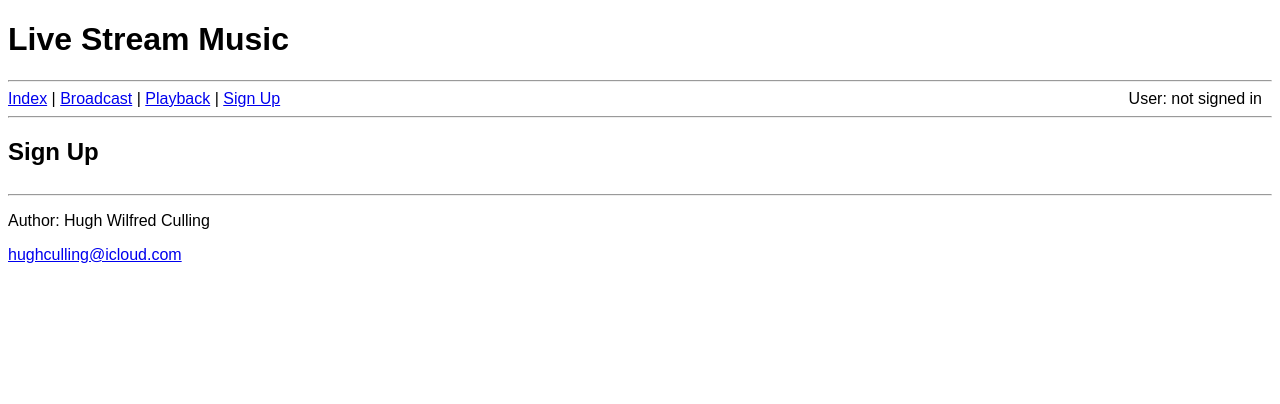
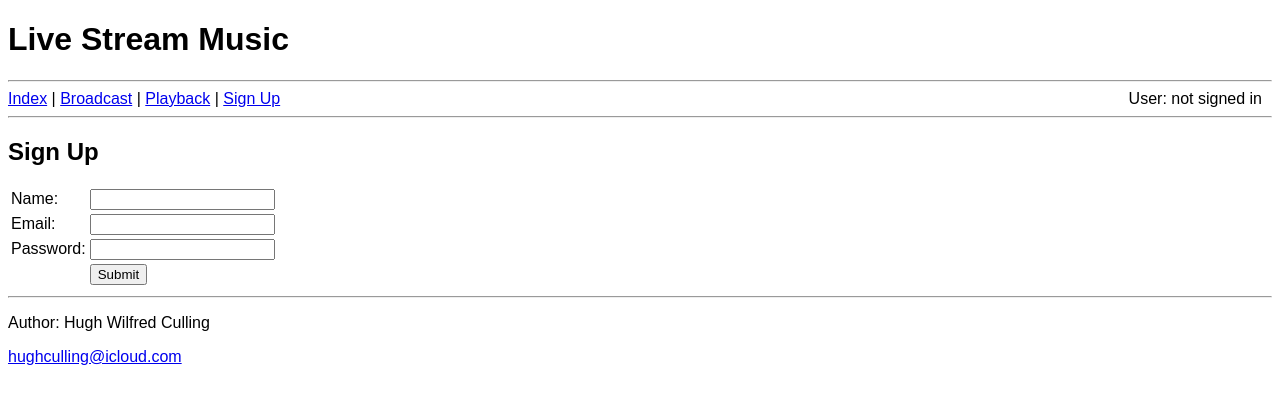
Before and after one commit to hughCulling/lsm-next-js, a Next.js app: page /sign-up in a window 1280 px wide. Shown: the top 404 px of the page. Built offline with nearby package versions, Linux system fonts and the light colour scheme.

Commit message:
Re-did 'sign-up'.

```diff
--- a/src/app/sign-up/page.js
+++ b/src/app/sign-up/page.js
@@ -2,9 +2,10 @@ export default function Page() {
   return (
     <>
       <h2>Sign Up</h2>
-      <table>
-        <tbody>
-          <form method="post">
+
+      <form method="post">
+        <table>
+          <tbody>
             <tr>
               <td>
                 <label htmlFor="name">Name:</label>
@@ -35,9 +36,9 @@ export default function Page() {
                 <input type="submit" value="Submit" />
               </td>
             </tr>
-          </form>
-        </tbody>
-      </table>
+          </tbody>
+        </table>
+      </form>
     </>
   );
 }
```
